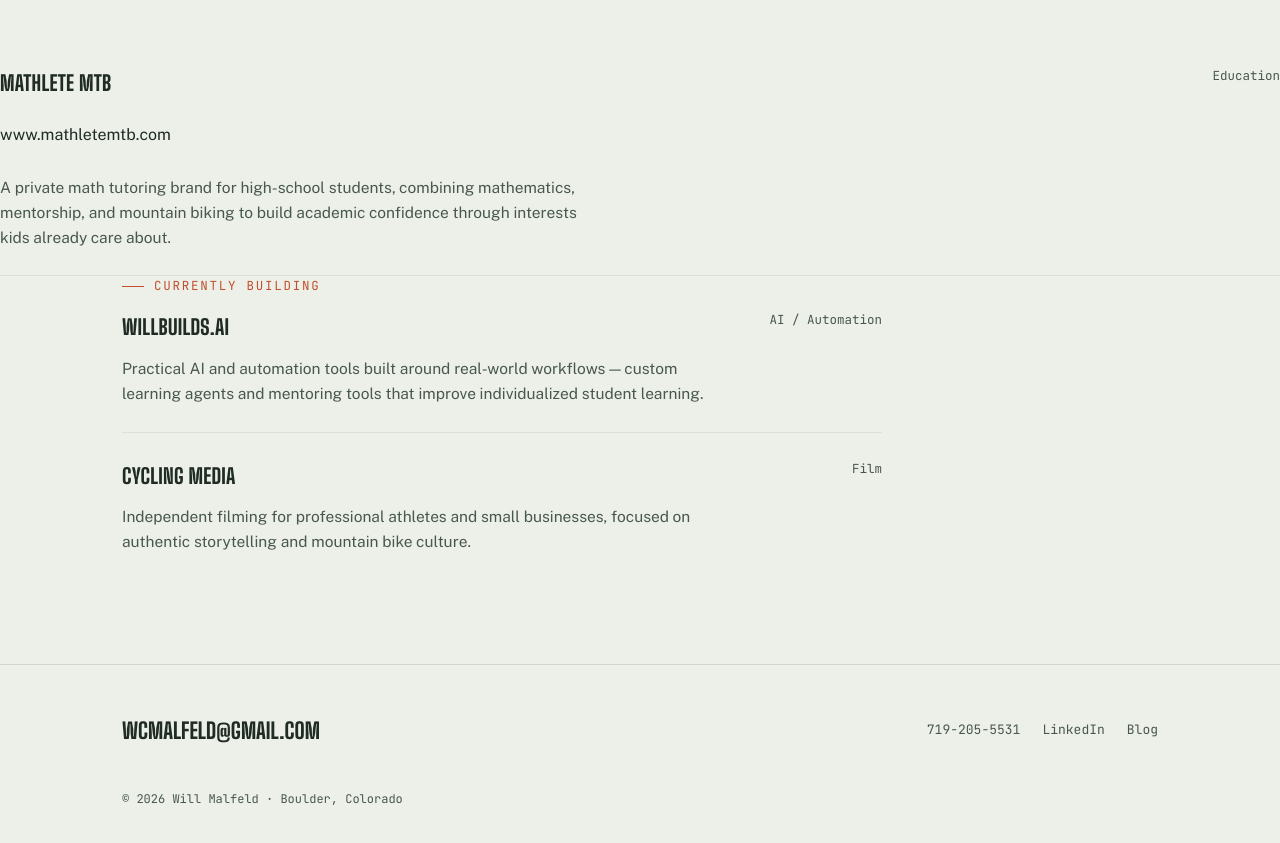
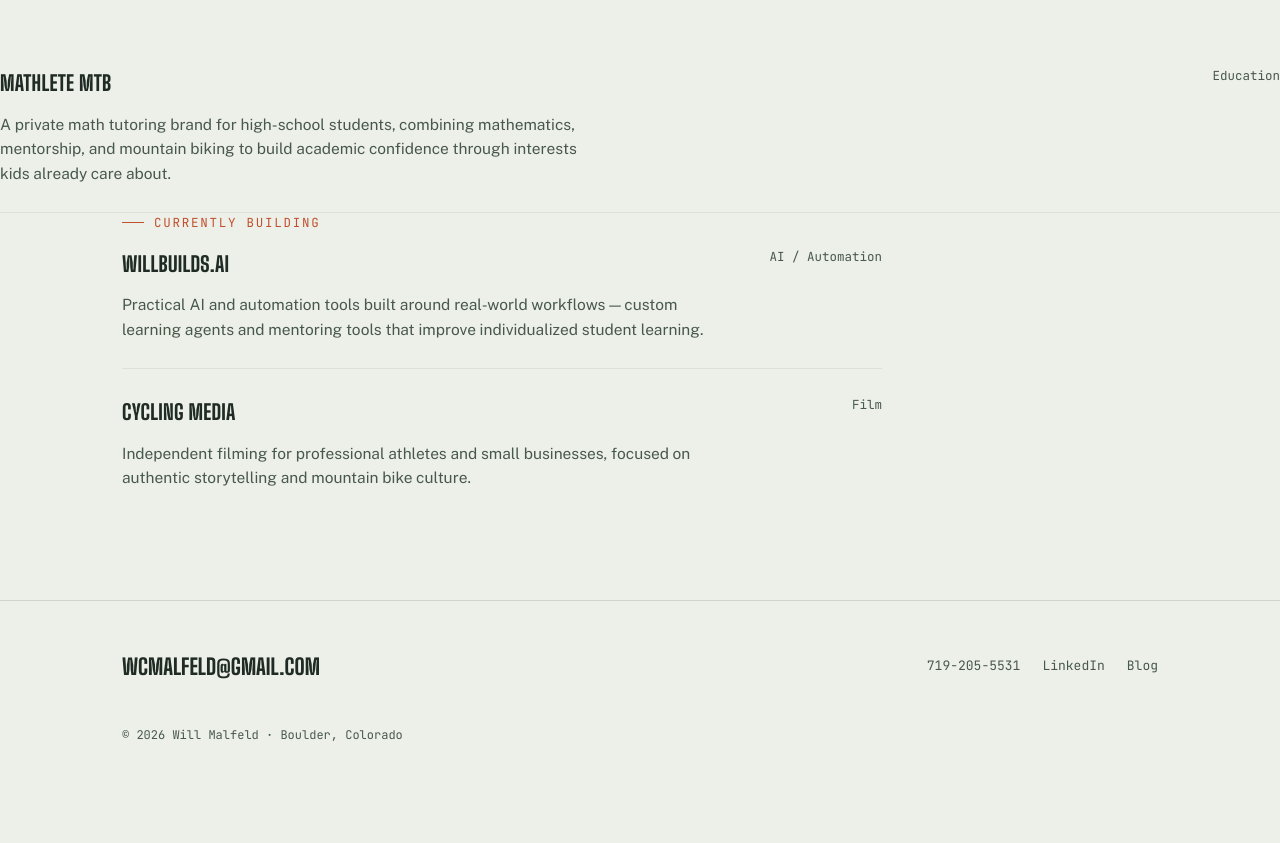
Before and after one commit to wcmalfeld/personalSite, a plain HTML site: page index.html in a window 1280 px wide. Shown: the part 2220-3063 px from the top of the page. After the commit the page ends 3006 px from the top, so only its background shows below. Drawn offline with nearby package versions, Linux system fonts and the light colour scheme.

Commit message:
link stuff

```diff
--- a/index.html
+++ b/index.html
@@ -118,7 +118,7 @@
   <div class="simple-item">
     <span class="simple-role">Mathlete MTB</span>
     <span class="simple-dates">Education</span>
-    <p class="custom-link">www.mathletemtb.com</p>
+    <!-- <p class="custom-link">www.mathletemtb.com</p> -->
     <p class="simple-desc">A private math tutoring brand for high-school students, combining mathematics, mentorship, and mountain biking to build academic confidence through interests kids already care about.</p>
   </div>
   <div class="wrap">
```
